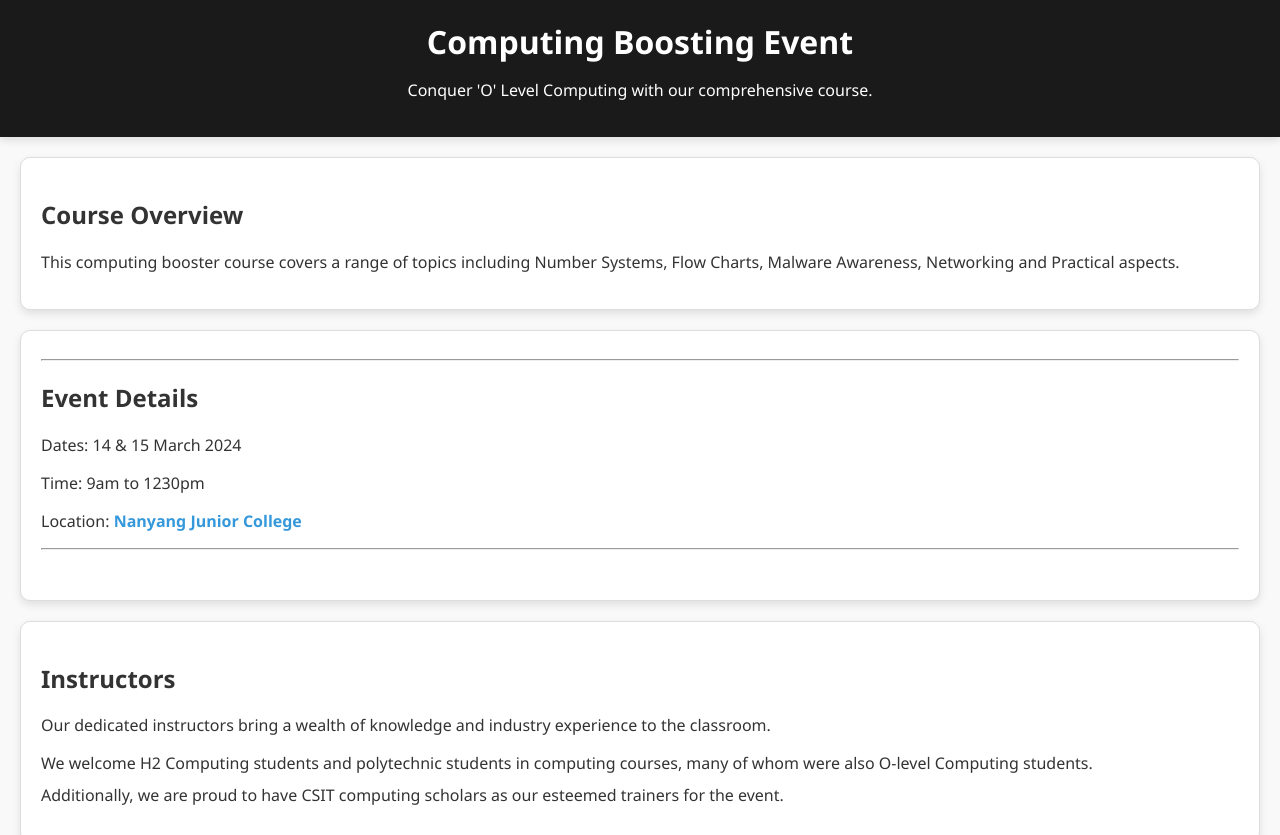
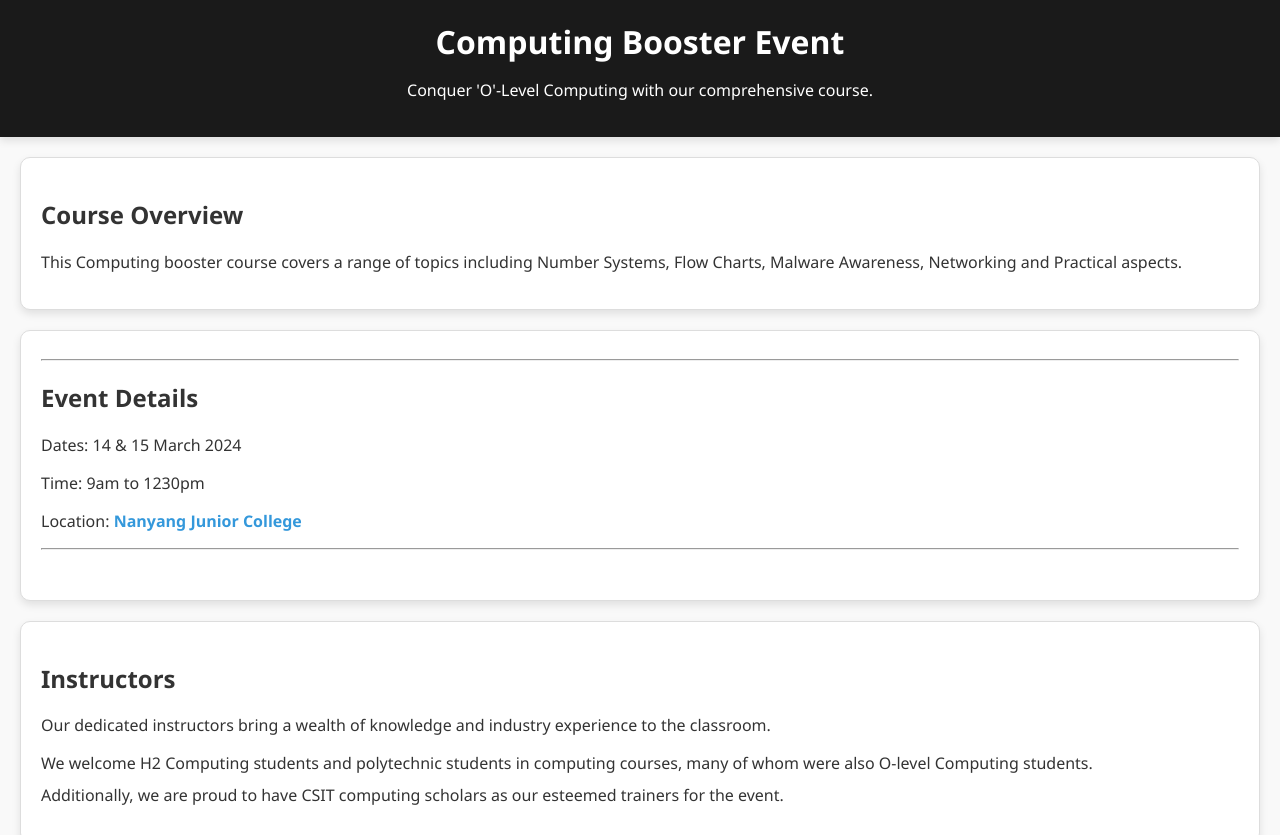
Before and after one commit to computingtutorverygd/Compathon, a plain HTML site: page index.html in a window 1280 px wide. Shown: the top 835 px of the page. Drawn offline with Linux system fonts and the light colour scheme.

Commit message:
make consistent booster

```diff
--- a/index.html
+++ b/index.html
@@ -4,19 +4,19 @@
 <head>
     <meta charset="UTF-8">
     <meta name="viewport" content="width=device-width, initial-scale=1.0">
-    <title>Computing Course</title>
+    <title>Computing Booster</title>
     <link rel="stylesheet" href="style.css">
 </head>
 
 <body>
     <header>
-        <h1>Computing Boosting Event</h1>
-        <p>Conquer 'O' Level Computing with our comprehensive course.</p>
+        <h1>Computing Booster Event</h1>
+        <p>Conquer 'O'-Level Computing with our comprehensive course.</p>
     </header>
 
     <section id="overview">
         <h2>Course Overview</h2>
-        <p>This computing booster course covers a range of topics including Number Systems, Flow Charts, Malware Awareness, Networking and Practical aspects. </p>
+        <p>This Computing booster course covers a range of topics including Number Systems, Flow Charts, Malware Awareness, Networking and Practical aspects. </p>
     </section>
 
 
@@ -26,7 +26,7 @@
         <h2>Event Details</h2>
         <p>Dates: 14 & 15 March 2024</p>
         <p>Time: 9am to 1230pm</p>
-        <p>Location:  <a href="https://www.google.com/maps/place/Nanyang+Junior+College/@1.3503278,103.8638574,17z/data=!3m1!4b1!4m6!3m5!1s0x31da1709ec29a0ed:0x25b84a1d11d97331!8m2!3d1.3503224!4d103.8664323!16zL20vMDdxNF9o?authuser=0&hl=es&entry=ttu">Nanyang Junior College</a></p>
+        <p>Location: <a href="https://www.google.com/maps/place/Nanyang+Junior+College/@1.3503278,103.8638574,17z/data=!3m1!4b1!4m6!3m5!1s0x31da1709ec29a0ed:0x25b84a1d11d97331!8m2!3d1.3503224!4d103.8664323!16zL20vMDdxNF9o?authuser=0&hl=es&entry=ttu">Nanyang Junior College</a></p>
         <hr/>
         <br/>
     </section>
```
